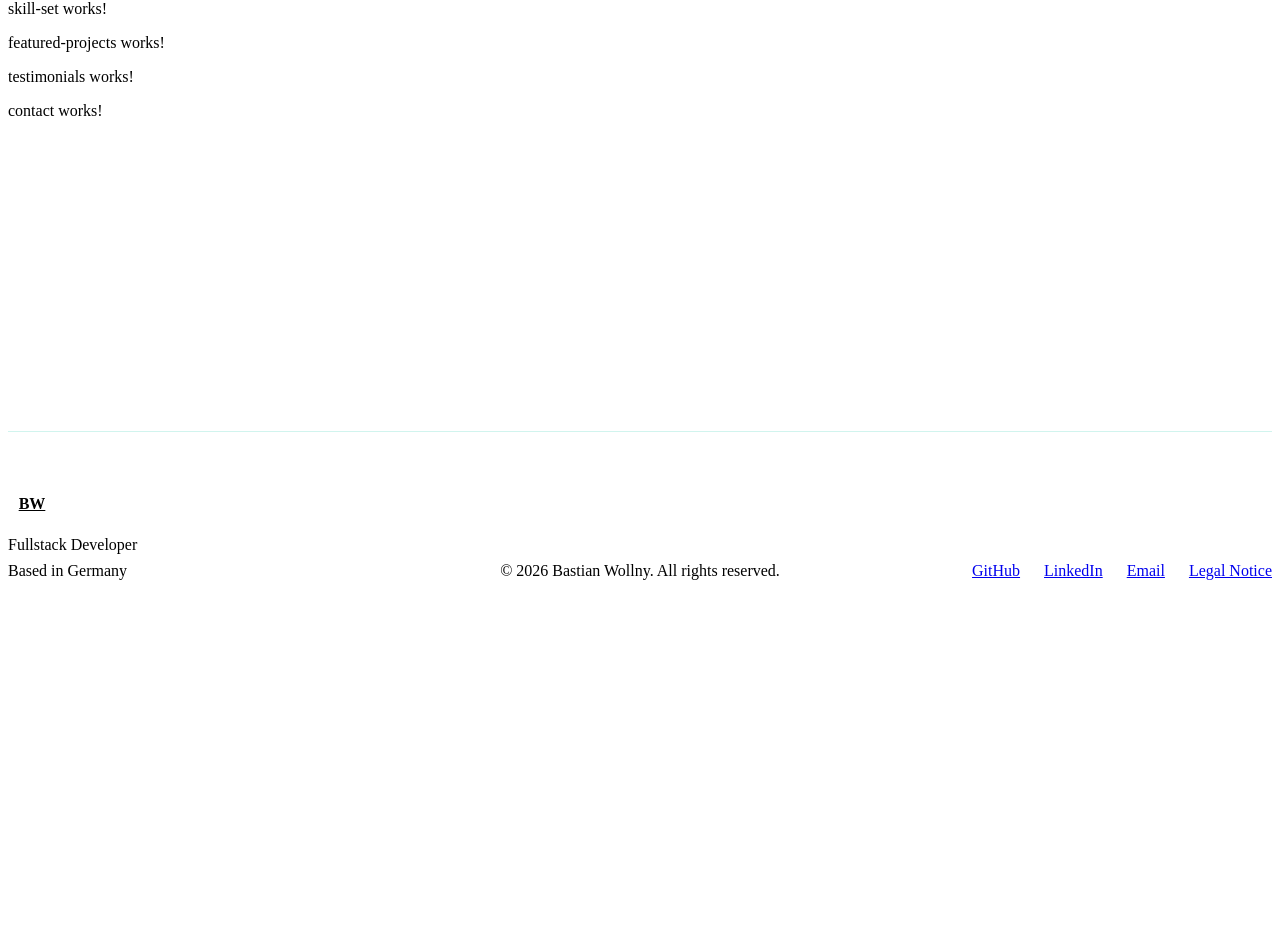
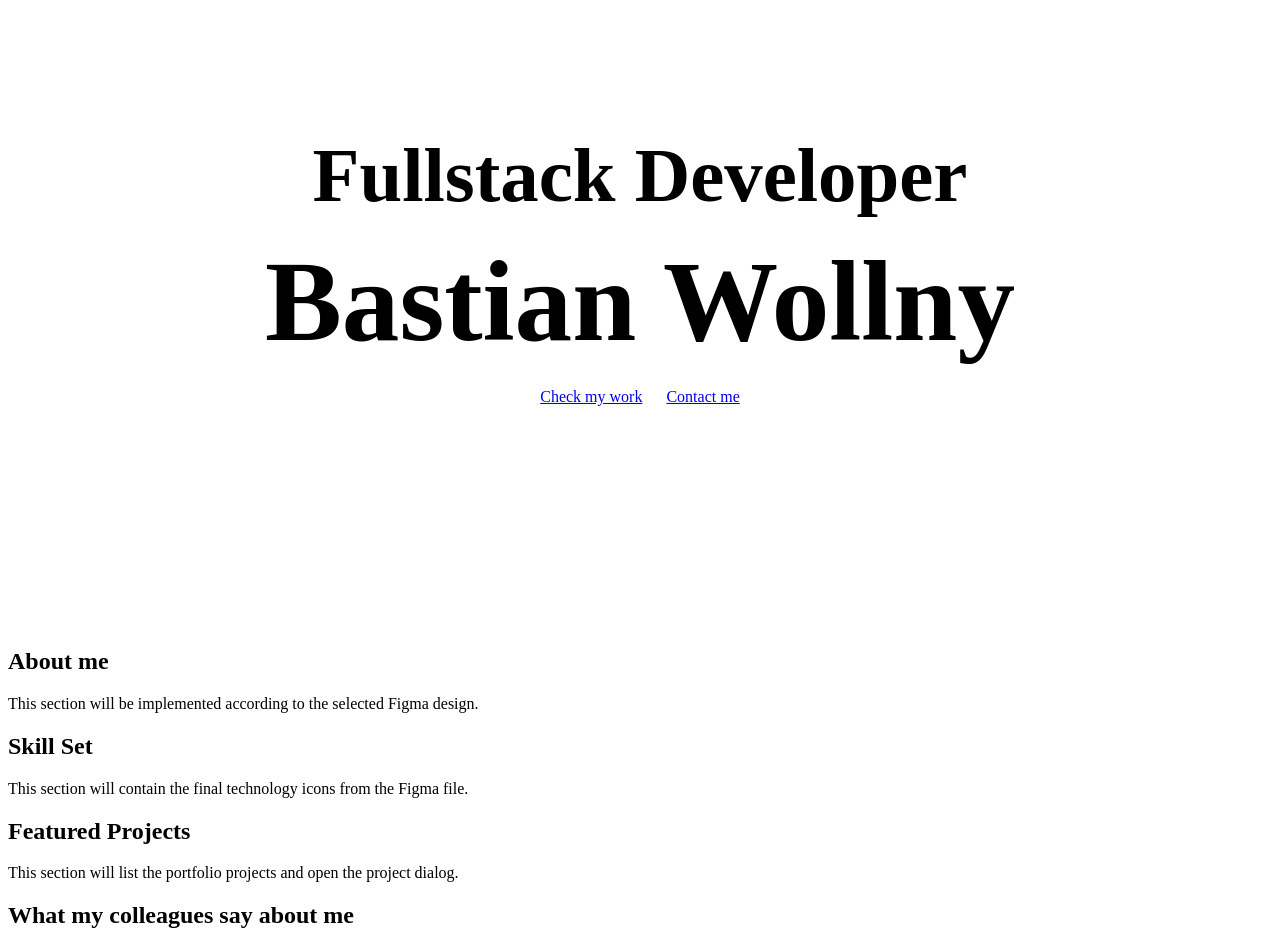
Before and after one commit to CZX93-BW/portfolio-webseite, an Angular app: page / in a window 1280 px wide. Shown: the part 180-1129 px from the top of the page. Before the commit the page ends 816 px from the top, so only its background shows below. Built offline with nearby package versions, Linux system fonts and the light colour scheme.

Commit message:
feat(sections): add initial section placeholders

```diff
--- a/src/app/sections/about-me/about-me.html
+++ b/src/app/sections/about-me/about-me.html
@@ -1 +1,8 @@
-<p>about-me works!</p>
+<section class="section" aria-labelledby="about-me-title">
+  <div class="container">
+    <h2 id="about-me-title">About me</h2>
+    <p>
+      This section will be implemented according to the selected Figma design.
+    </p>
+  </div>
+</section>
--- a/src/app/sections/contact/contact.html
+++ b/src/app/sections/contact/contact.html
@@ -1 +1 @@
-<p>contact works!</p>
+Placeholder
--- a/src/app/sections/featured-projects/featured-projects.html
+++ b/src/app/sections/featured-projects/featured-projects.html
@@ -1 +1,8 @@
-<p>featured-projects works!</p>
+<section class="section" aria-labelledby="featured-projects-title">
+  <div class="container">
+    <h2 id="featured-projects-title">Featured Projects</h2>
+    <p>
+      This section will list the portfolio projects and open the project dialog.
+    </p>
+  </div>
+</section>
--- a/src/app/sections/hero/hero.html
+++ b/src/app/sections/hero/hero.html
@@ -1 +1,12 @@
-<p>hero works!</p>
+<section class="hero section" aria-labelledby="hero-title">
+  <div class="container hero__content">
+    <p class="hero__eyebrow">Fullstack Developer</p>
+
+    <h1 id="hero-title">Bastian Wollny</h1>
+
+    <div class="hero__actions">
+      <a class="button button--primary" href="#projects">Check my work</a>
+      <a class="button button--secondary" href="#contact">Contact me</a>
+    </div>
+  </div>
+</section>
--- a/src/app/sections/hero/hero.scss
+++ b/src/app/sections/hero/hero.scss
@@ -0,0 +1,31 @@
+.hero {
+  min-height: calc(100vh - 88px);
+  display: grid;
+  place-items: center;
+  text-align: center;
+}
+
+.hero__content {
+  display: grid;
+  justify-items: center;
+  gap: 32px;
+}
+
+.hero__eyebrow {
+  margin: 0;
+  color: var(--color-primary);
+  font-size: clamp(2rem, 6vw, 6rem);
+  font-weight: 700;
+  line-height: 1;
+}
+
+.hero h1 {
+  margin: 0;
+  font-size: clamp(3rem, 9vw, 9rem);
+  line-height: 0.95;
+}
+
+.hero__actions {
+  display: flex;
+  gap: 24px;
+}
--- a/src/app/sections/skill-set/skill-set.html
+++ b/src/app/sections/skill-set/skill-set.html
@@ -1 +1,8 @@
-<p>skill-set works!</p>
+<section class="section" aria-labelledby="skill-set-title">
+  <div class="container">
+    <h2 id="skill-set-title">Skill Set</h2>
+    <p>
+      This section will contain the final technology icons from the Figma file.
+    </p>
+  </div>
+</section>
--- a/src/app/sections/testimonials/testimonials.html
+++ b/src/app/sections/testimonials/testimonials.html
@@ -1 +1,8 @@
-<p>testimonials works!</p>
+<section class="section" aria-labelledby="testimonials-title">
+  <div class="container">
+    <h2 id="testimonials-title">What my colleagues say about me</h2>
+    <p>
+      This section will contain the testimonial carousel from the Figma design.
+    </p>
+  </div>
+</section>
```
